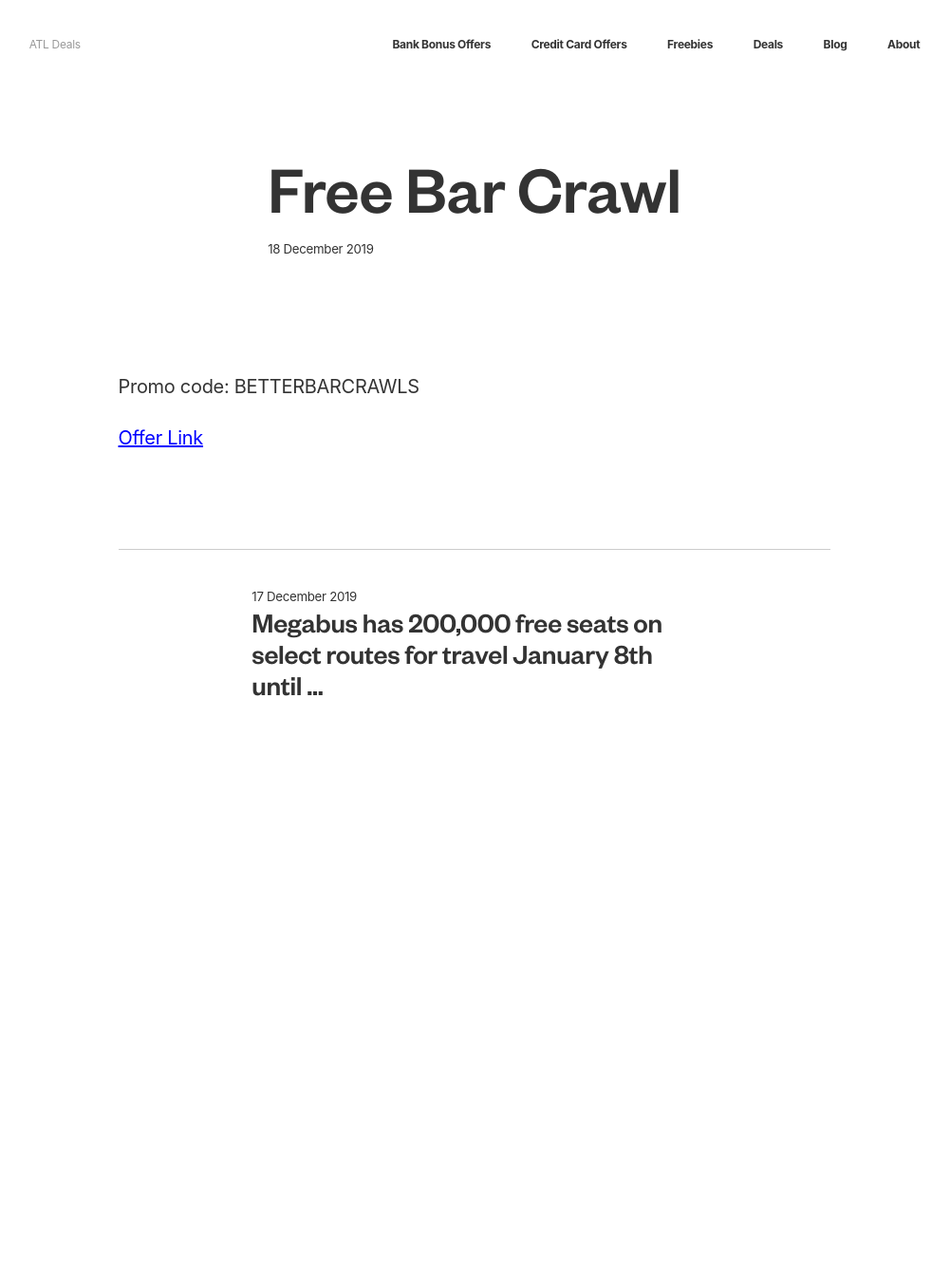
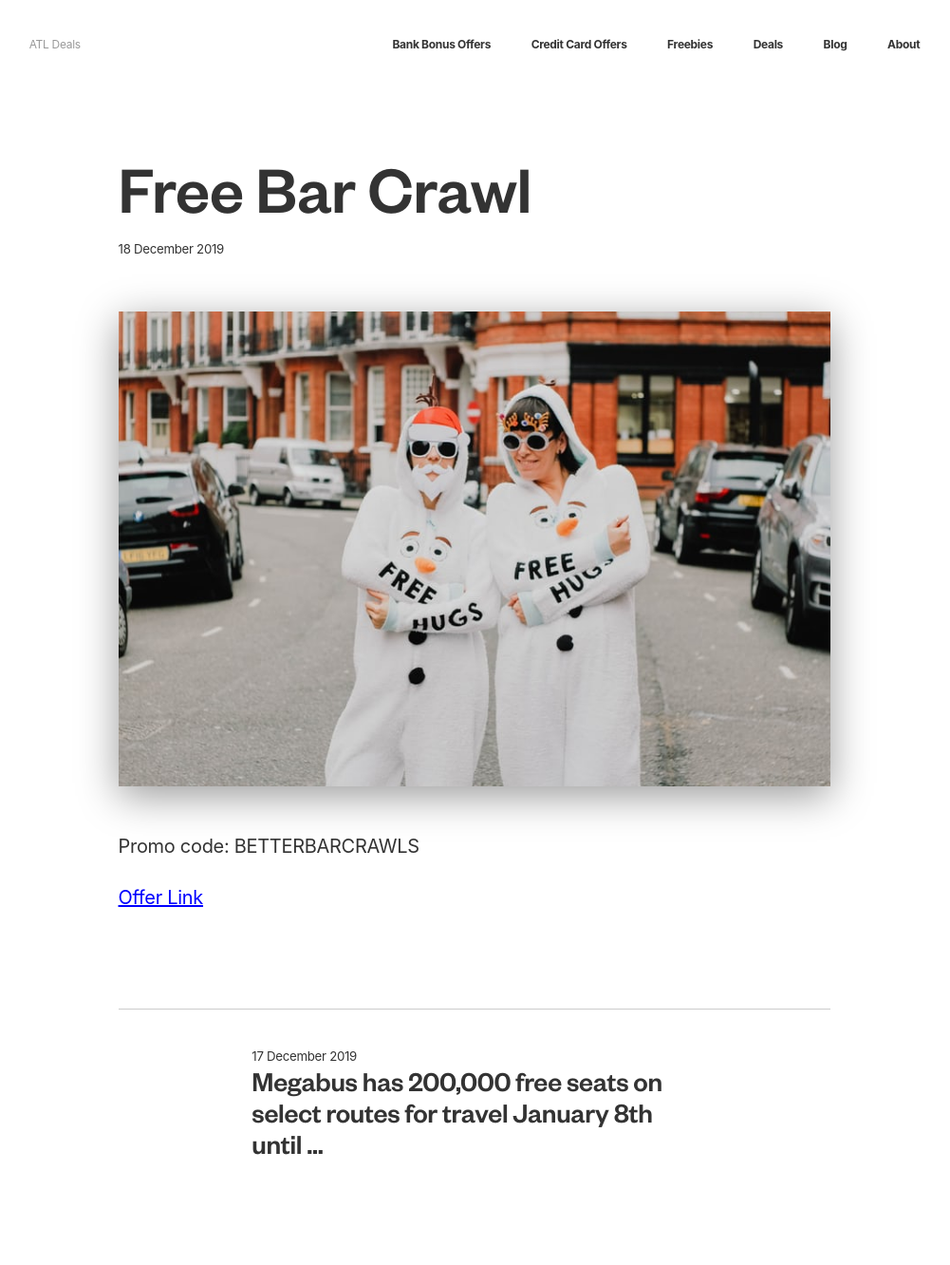
Before and after one commit to ohiosveryown/atldeals, a Jekyll site: the page built from _posts/2019-12-18-free-bar-crawl.markdown, in a window 1280 px wide. Shown: the whole page at 95% size, without its empty margins (140-1141 px from the left). Built offline with Jekyll 4.4.1, drawn with Linux system fonts in a browser that asks for light colours; before the commit the page ends 900 px from its top, so only the background shows below that.

Commit message:
Updated Free Bar Crawl

```diff
--- a/_posts/2019-12-18-free-bar-crawl.markdown
+++ b/_posts/2019-12-18-free-bar-crawl.markdown
@@ -6,6 +6,7 @@ categories:
 - new
 - freebies
 description: Free ticket to the Onesie Pub Crawl in Atlanta
+image: "/uploads/0B9E3209-2F22-47CA-B4ED-7F83AAA9C543.jpeg"
 layout: post
 ---
 
```
